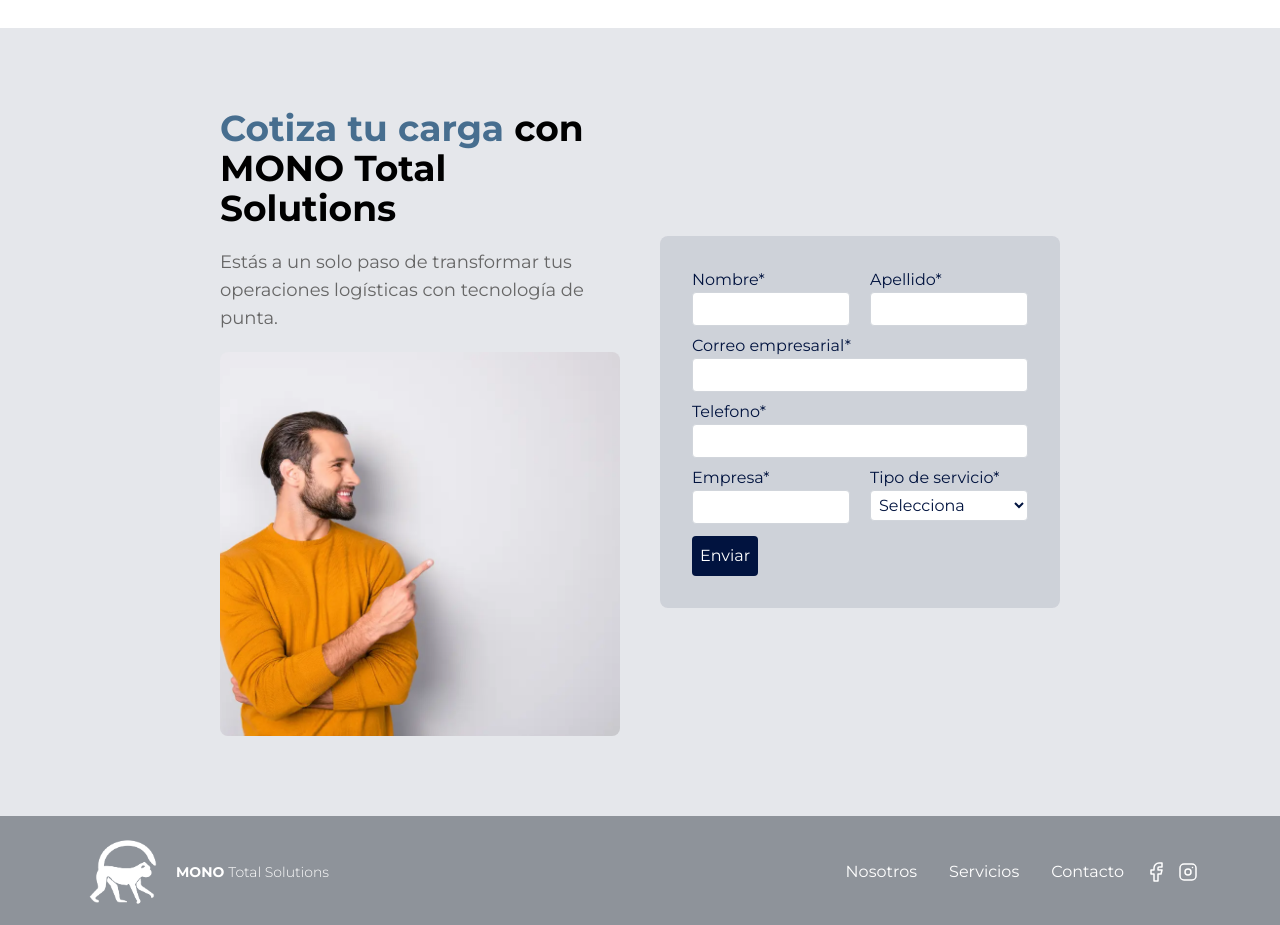
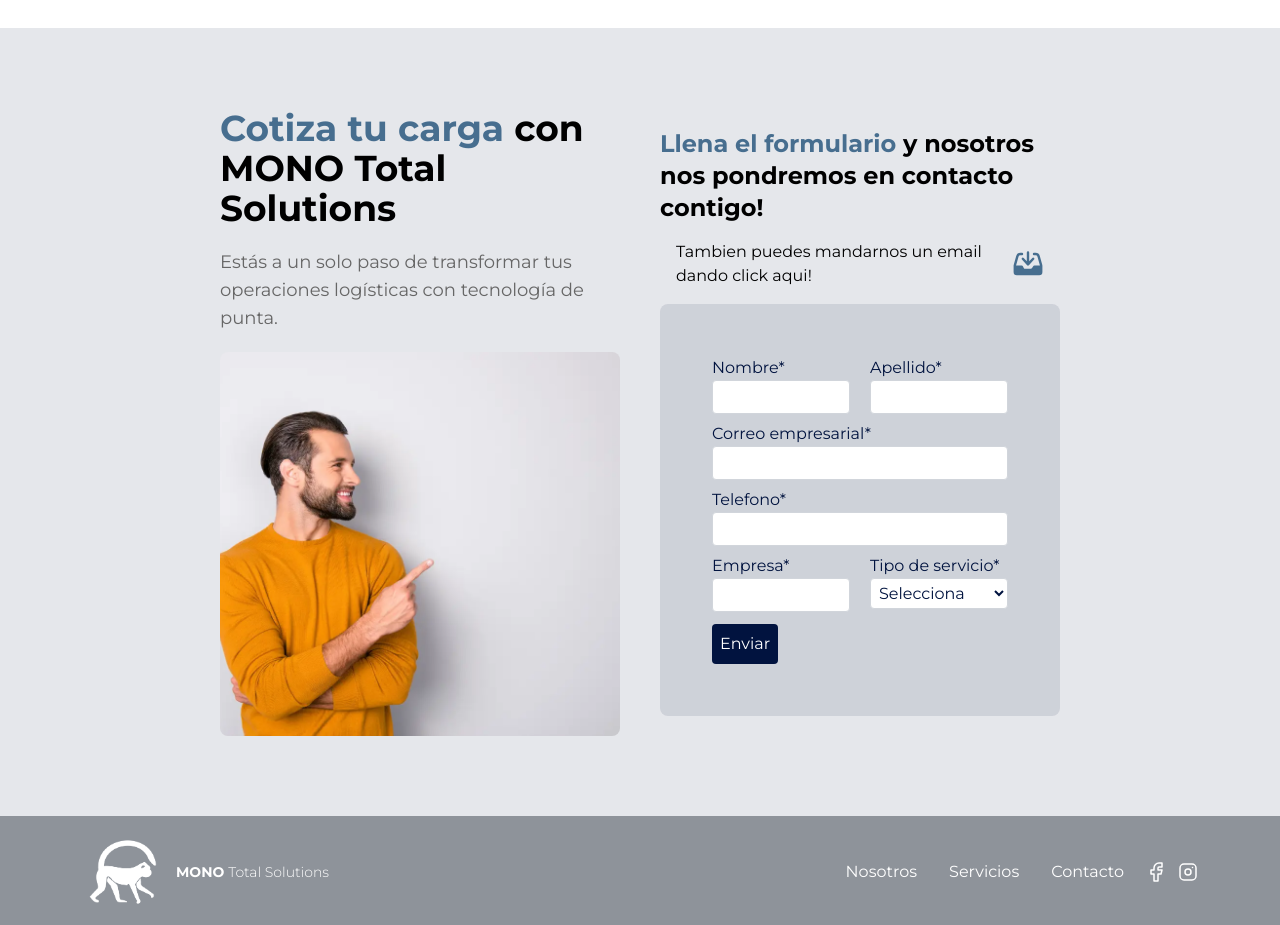
Before and after one commit to ricardogomez1999/MONO_TotalSolutions, a React (Vite) app: page / in a window 1280 px wide. Shown: the part 2880-3805 px from the top of the page. Built offline with nearby package versions, Linux system fonts and the light colour scheme.

Commit message:
adding button for email

```diff
--- a/src/Components/ContactUs.tsx
+++ b/src/Components/ContactUs.tsx
@@ -1,3 +1,4 @@
+import { InboxArrowDownIcon } from "@heroicons/react/20/solid";
 import ContactForm from "./ContactForm";
 
 export default function ContactUs() {
@@ -15,8 +16,21 @@ export default function ContactUs() {
         <div className=" hidden md:block bg-contact-us h-96 rounded-lg bg-cover bg-center"></div>
       </div>
 
-      <div className=" md:w-1/2 bg-primary/10 rounded-lg h-full">
-        <ContactForm />
+      <div className=" md:w-1/2">
+        <h1 className=" text-2xl font-bold">
+          <span className=" text-lightBlue">Llena el formulario </span> y
+          nosotros nos pondremos en contacto contigo!
+        </h1>
+        <div className=" flex gap-5 items-center p-4">
+          <h2>Tambien puedes mandarnos un email dando click aqui!</h2>
+          <a href="mailto:info@monots.com">
+            <InboxArrowDownIcon className=" w-8 text-lightBlue hover:text-grayText" />
+          </a>
+        </div>
+
+        <div className=" bg-primary/10 rounded-lg h-full p-5">
+          <ContactForm />
+        </div>
       </div>
     </div>
   );
```
